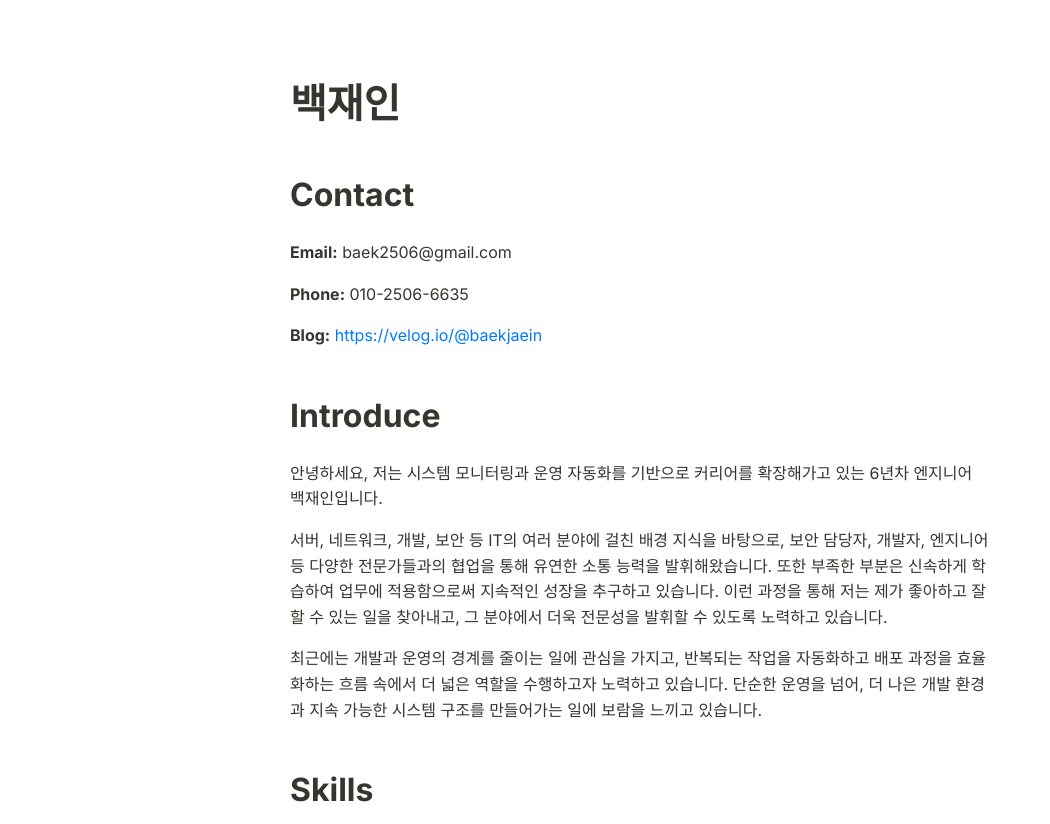
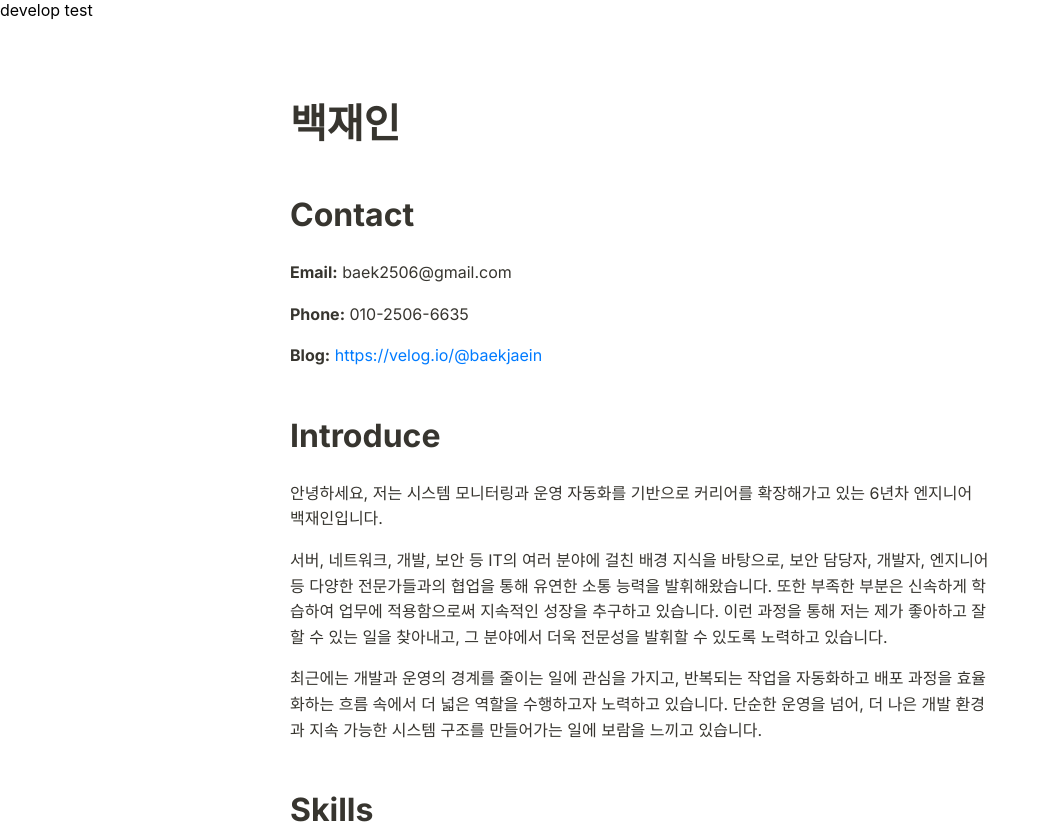
Before and after one commit to HobbyOps/jibaek-resume, a React (Create React App) app: page / in a window 1280 px wide. Shown: the top 824 px of the page, without its empty margins (0-1050 px from the left). Built offline with nearby package versions, Linux system fonts and the light colour scheme.

Commit message:
Develop branch test

```diff
--- a/src/components/Viewer.jsx
+++ b/src/components/Viewer.jsx
@@ -22,6 +22,7 @@ function Viewer() {
 
     return (
     <div className="viewer">
+        develop test
         <div className="notion-style-markdown-bold-font">
             <Markdown>{fileContent}</Markdown>
         </div>
```
